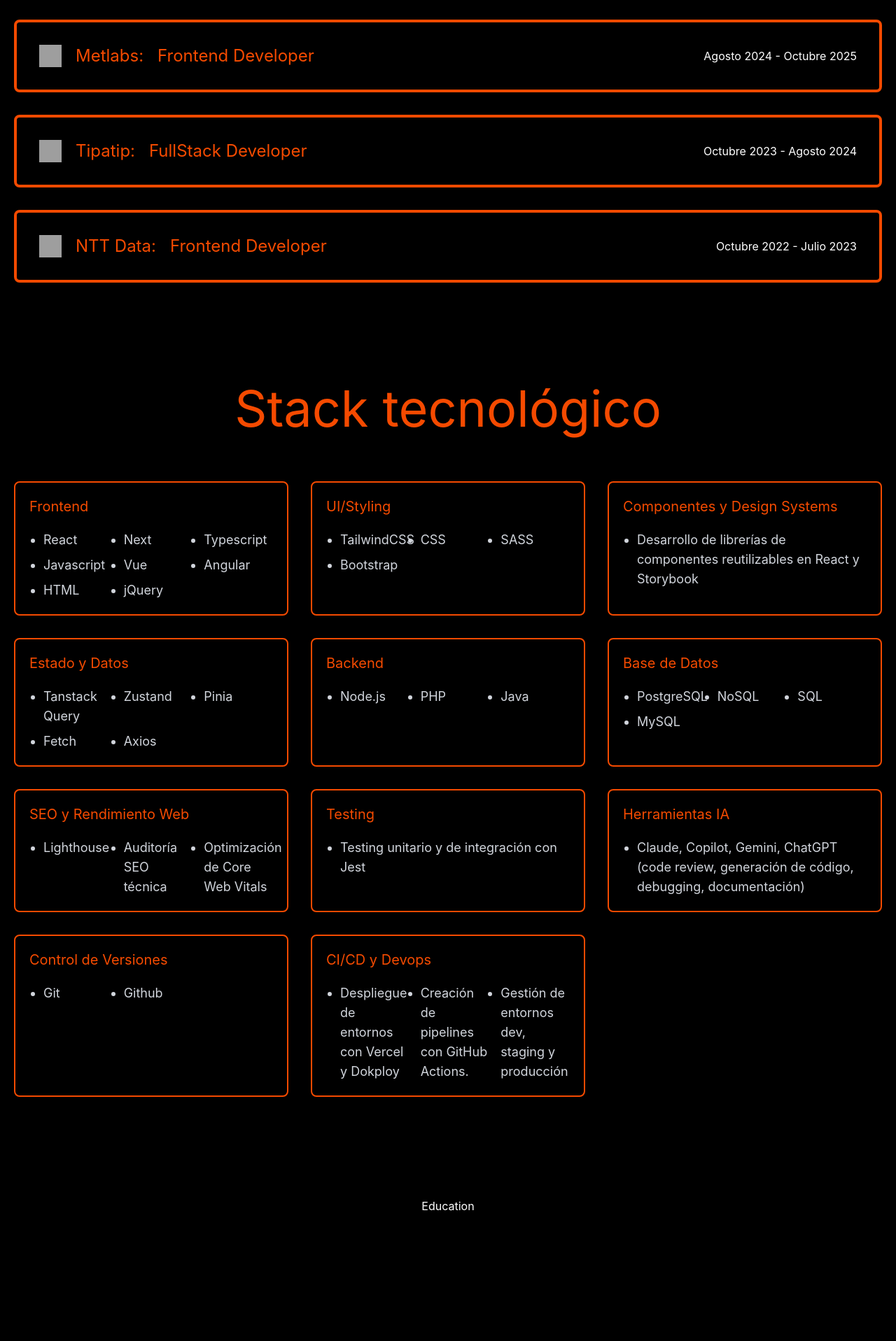
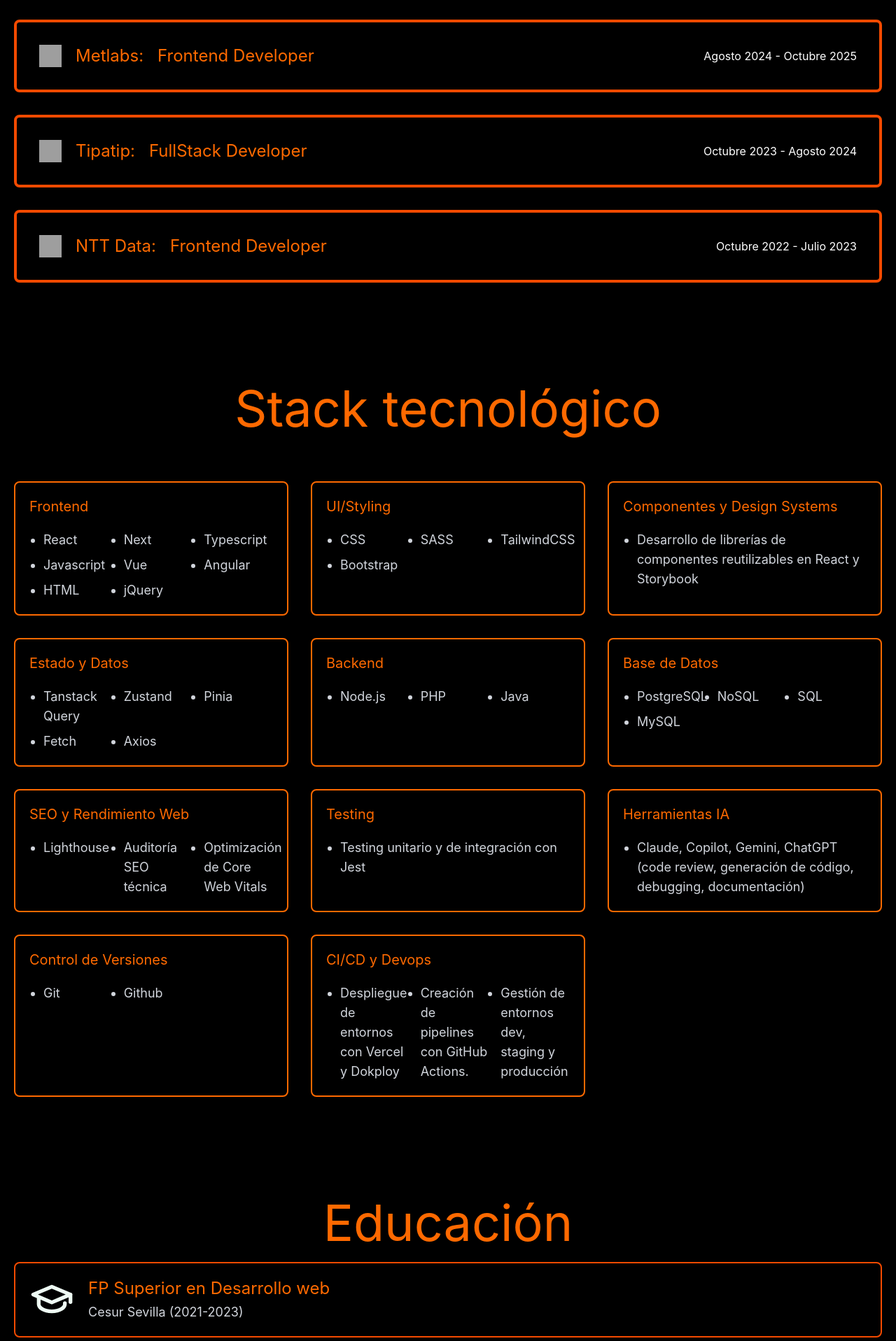
Before and after one commit to Pablodr89/pablodr, a React (Vite) app: page / in a window 1280 px wide. Shown: the part 880-2797 px from the top of the page at 70% size. Before the commit the page ends 2616 px from the top, so only its background shows below. Built offline with nearby package versions, Linux system fonts and the light colour scheme; grey boxes are pictures that could not be loaded.

Commit message:
education and visual changes

```diff
--- a/src/components/Education/Education.tsx
+++ b/src/components/Education/Education.tsx
@@ -1,3 +1,23 @@
+import { imgs } from "../../images";
+
 export default function Education() {
-  return <div>Education</div>;
+  return (
+    <section className="flex flex-col gap-5 w-full">
+      <h2 className="text-7xl text-center bg-clip-text text-orange-500">
+        Educación
+      </h2>
+
+      <div className="flex  gap-5 items-start border-2 border-orange-600 rounded-lg p-5">
+        <img src={imgs.degree} alt="education" />
+
+        <div className="flex flex-col gap-1">
+          <h3 className="text-2xl text-start text-orange-500">
+            FP Superior en Desarrollo web
+          </h3>
+
+          <p className="text-lg text-gray-300">Cesur Sevilla (2021-2023)</p>
+        </div>
+      </div>
+    </section>
+  );
 }
--- a/src/components/Experience/Experience.tsx
+++ b/src/components/Experience/Experience.tsx
@@ -6,7 +6,7 @@
   const workExperience: ExperienceData[] = experienceData;
   return (
     <section className="flex flex-col items-center gap-5 w-full">
-      <h2 className="text-7xl text-center bg-clip-text text-orange-600">
+      <h2 className="text-7xl text-center bg-clip-text text-orange-500">
         Experiencia profesional
       </h2>
 
--- a/src/components/Experience/ExperienceItem.tsx
+++ b/src/components/Experience/ExperienceItem.tsx
@@ -24,9 +24,9 @@
               className={`${showInfo ? "rotate-180" : ""} w-8 h-8 cursor-pointer transition-all duration-300`}
             />
 
-            <p className="text-orange-600 text-2xl">{company}:</p>
+            <p className="text-orange-500 text-2xl">{company}:</p>
 
-            <p className="text-orange-600 text-2xl">{title} </p>
+            <p className="text-orange-500 text-2xl">{title} </p>
           </div>
 
           <span>
--- a/src/components/TechStack/TechStack.tsx
+++ b/src/components/TechStack/TechStack.tsx
@@ -3,7 +3,7 @@
 export default function TechStack() {
   return (
     <section className="flex flex-col items-center gap-5 w-full">
-      <h2 className="text-7xl text-center bg-clip-text text-orange-600">
+      <h2 className="text-7xl text-center bg-clip-text text-orange-500">
         Stack tecnológico
       </h2>
 
@@ -11,9 +11,9 @@
         {stackData.map((stack, i) => (
           <div
             key={i}
-            className="flex flex-col gap-5 w-full border-2 border-orange-600 rounded-lg p-5"
+            className="flex flex-col gap-5 w-full border-2 border-orange-500 rounded-lg p-5"
           >
-            <h3 className="text-xl text-start text-orange-600">
+            <h3 className="text-xl text-start text-orange-500">
               {stack.title}
             </h3>
 
--- a/src/data/stack.json
+++ b/src/data/stack.json
@@ -14,7 +14,7 @@
   },
   {
     "title": "UI/Styling",
-    "stack": ["TailwindCSS", "CSS", "SASS", "Bootstrap"]
+    "stack": ["CSS", "SASS", "TailwindCSS", "Bootstrap"]
   },
   {
     "title": "Componentes y Design Systems",
--- a/src/images/index.ts
+++ b/src/images/index.ts
@@ -16,6 +16,7 @@
 import php from "./php.svg";
 import vercel from "./vercel.svg";
 import tanstack from "./tanstack.svg";
+import degree from "./degree.svg";
 import arrowDown from "./arrow-down.svg";
 
 export const imgs = {
@@ -38,4 +39,5 @@
   jquery,
   vercel,
   tanstack,
+  degree,
 };
--- a/src/layouts/Layout.tsx
+++ b/src/layouts/Layout.tsx
@@ -3,7 +3,7 @@
 
 export default function Layout() {
   return (
-    <div className="flex flex-col w-full h-full gap-20 text-white">
+    <div className="flex flex-col w-full h-full gap-20 text-white pb-20">
       <Navbar />
 
       <main className="flex flex-col items-center w-full h-full px-5 mx-auto max-[2000px]:max-w-7xl min-[2000px]:max-w-400">
```
Also changed, not shown: src/images/degree.svg (added).
